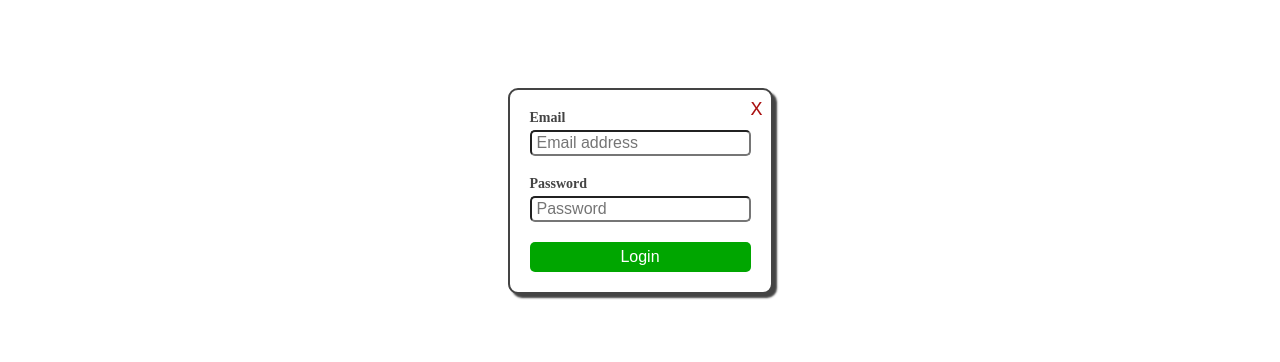
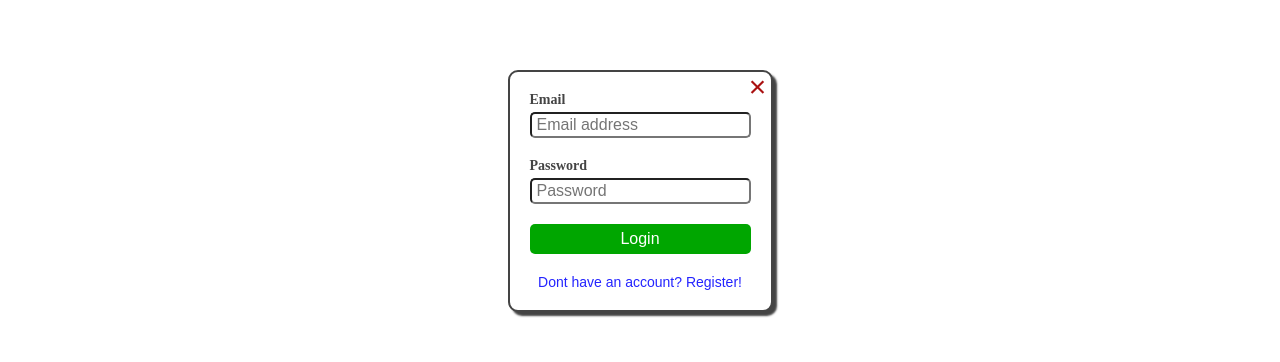
Before and after one commit to RealDontMatter/autoparts2-frontend, a React (Vite) app: page / in a window 1280 px wide. Both pictures are taken after a click on the button "Log in". Shown: the part 209-571 px from the top of the page. Built offline with nearby package versions, Linux system fonts and the light colour scheme; no server answers.

Commit message:
Login Implementation (#1)
* Rewrite login form with react hook form. Add data fetching. Add mock endpoint.

* Some fixes

---------

Co-authored-by: Maksym Penkov <ipz231_pmo@student.ztu.edu.ua>

```diff
--- a/src/components/Login.jsx
+++ b/src/components/Login.jsx
@@ -1,32 +1,102 @@
 import styles from "./Login.module.css"
-import {useContext} from "react";
+import {useContext, useState} from "react";
 import {AppContext} from "../AppContext.jsx";
 import {ModalLayout} from ".";
+import {useForm} from "react-hook-form";
 
-export default function Login({isOpen, onClose}){
+export default function Login({isOpen, onClose, openRegister}) {
     const {context, setContext} = useContext(AppContext);
-    function onLoginClick(){
-        setContext({...context, userToken: 1});
-        console.log(context);
+    const {register, handleSubmit, formState: {errors}, reset} = useForm();
+
+    const [errorMessage, setErrorMessage] = useState(null);
+    const [isLoading, setIsLoading] = useState(false);
+
+    function handleClose() {
+        setErrorMessage(null);
+        reset();
         onClose();
     }
+
+    function handleRegister() {
+        setErrorMessage(null);
+        reset();
+        openRegister();
+    }
+
+    async function submitLogin(data) {
+        if (isLoading) return;
+        try {
+            setIsLoading(true);
+            setErrorMessage(null);
+            let response = await fetch("/api/auth/login", {
+                method: "POST",
+                body: JSON.stringify(data),
+                headers: {
+                    "Content-Type": "application/json",
+                }
+            });
+
+            if (response.status === 404) {
+                setErrorMessage("Failed to connect with the server.")
+            } else {
+                let data = await response.json();
+                if (response.status === 200) {
+                    setContext({...context, userToken: data.token});
+                    onClose();
+                }
+                else setErrorMessage(data.message);
+            }
+        } catch (error) {
+            setErrorMessage(error.message);
+        } finally {
+            setIsLoading(false);
+        }
+    }
+
     return (
         <ModalLayout isOpen={isOpen}>
             <div className={styles.page}>
-                <div className={styles.container}>
-                    <button onClick={onClose} className={styles.close}>X</button>
+                <form className={styles.container} onSubmit={handleSubmit(submitLogin)}>
+                    <button
+                        type="button"
+                        aria-label="Close"
+                        onClick={onClose}
+                        className={styles.close}>
+                        &times;
+                    </button>
                     <label className={styles.group}>
-                        <p>Email</p>
-                        <input type="email" name="email" placeholder="Email address" required />
+                        <p className={styles.title}>Email</p>
+                        <input
+                            type="email"
+                            placeholder="Email address"
+                            {...register("email", {required: "Email is required"})}
+                        />
+                        {errors.email && <p className={styles.errorMsg}>{errors.email.message}</p>}
                     </label>
                     <label className={styles.group}>
-                        <p>Password</p>
-                        <input type="password" name="password" placeholder="Password" required />
+                        <p className={styles.title}>Password</p>
+                        <input
+                            type="password"
+                            placeholder="Password"
+                            {...register("password", {required: "Password is required"})}
+                        />
+                        {errors.password && <p className={styles.errorMsg}>{errors.password.message}</p>}
                     </label>
-                    <label className={styles.group}>
-                        <button type="submit" onClick={onLoginClick}>Login</button>
-                    </label>
-                </div>
+                    {errorMessage && <p className={styles.errorBlock}>{errorMessage}</p>}
+                    <button
+                        type="submit"
+                        className={styles.submit}
+                    >
+                        Login
+                    </button>
+                    <button
+                        type="button"
+                        className={styles.register}
+                        onClick={handleRegister}
+                    >
+                        Dont have an account? Register!
+                    </button>
+                </form>
             </div>
         </ModalLayout>
     );
--- a/src/components/Login.module.css
+++ b/src/components/Login.module.css
@@ -27,8 +27,7 @@
     flex-direction: column;
     gap: 4px;
 }
-
-.group:not(:last-child) p {
+.group:not(:last-child) .title {
     font-size: 14px;
     font-weight: bold;
     color: #444;
@@ -38,23 +37,19 @@
     font-size: 16px;
     border-radius: 5px;
 }
-
-.close {
-    position: absolute;
-    right: 8px;
-    top: 8px;
-    color: #a11;
-    font-family: "Roboto Mono", monospace;
-    cursor: pointer;
-    border: none;
-    background-color: transparent;
-    font-size: 20px;
-    &:hover {
-        color: #822;
-    }
+.group:not(:last-child) .errorMsg {
+    color: red;
+    font-size: 14px;
 }
-
-button[type="submit"] {
+.errorBlock {
+    background: #f47070;
+    border: 1px solid #cc0000;
+    color: white;
+    font-size: 14px;
+    padding: 10px;
+    border-radius: 3px;
+}
+.submit {
     border: none;
     background-color: #00a600;
     transition-duration: 0.4s;
@@ -67,3 +62,31 @@ button[type="submit"] {
         background-color: #c36b01;
     }
 }
+
+.close {
+    position: absolute;
+    right: 4px;
+    top: 0;
+    color: #a11;
+    font-family: "Roboto Mono", monospace;
+    cursor: pointer;
+    border: none;
+    background-color: transparent;
+    transition-duration: 0.2s;
+    font-size: 30px;
+    &:hover {
+        color: #822;
+    }
+}
+
+.register {
+    color: #2424ff;
+    transition-duration: 0.2s;
+    cursor: pointer;
+    background: none;
+    border: none;
+    font-size: 14px;
+    &:hover {
+        color: #00009a;
+    }
+}
```
Also changed, not shown: mock/index.js (+18 -0 lines).
